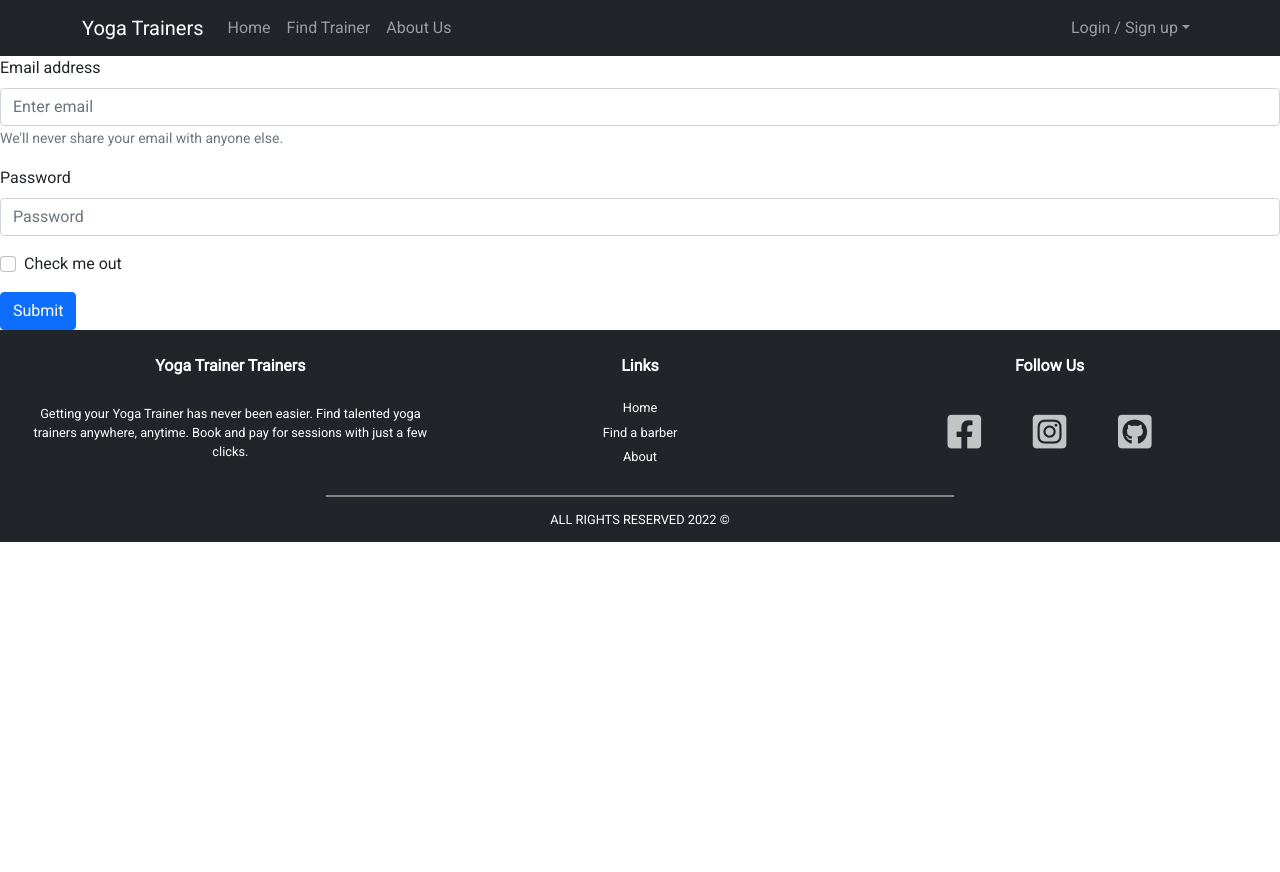
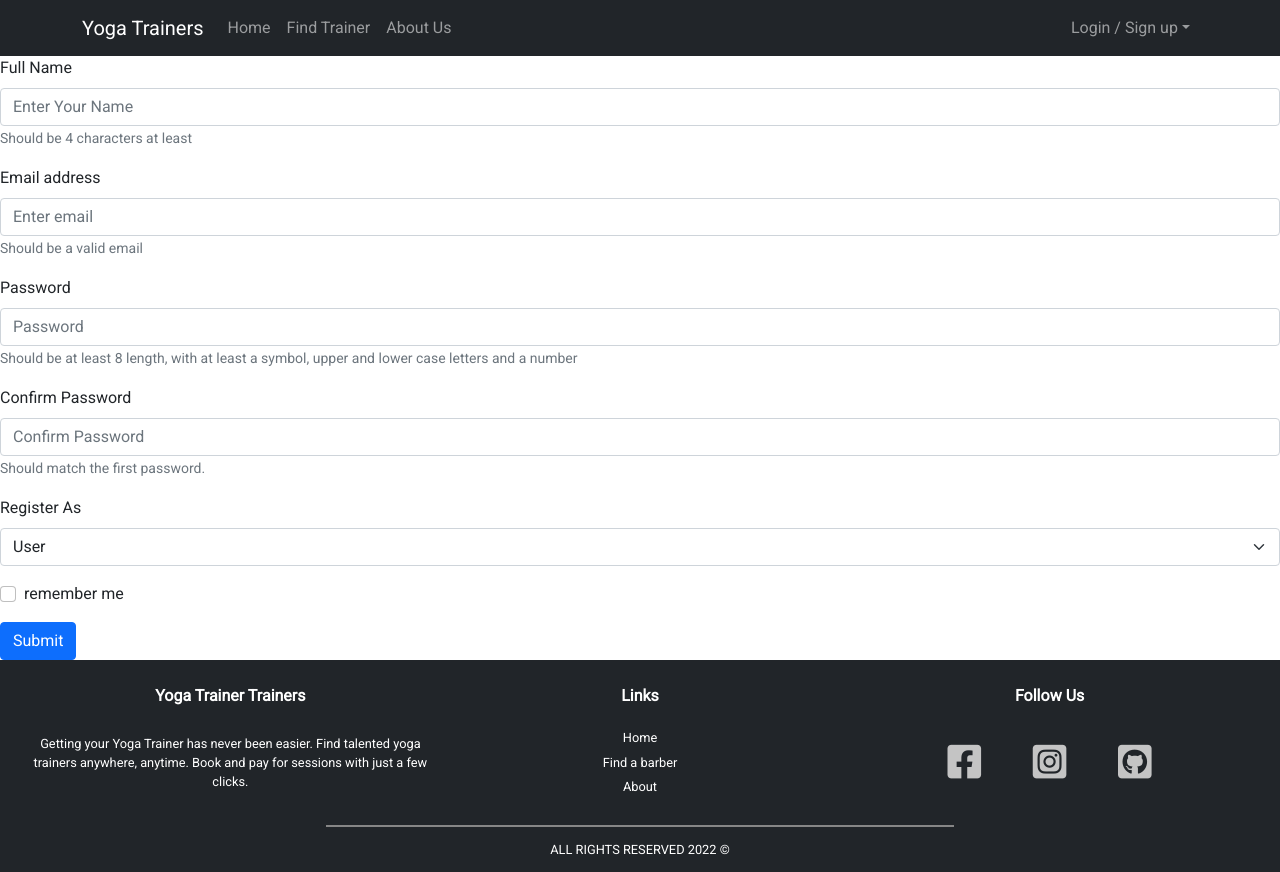
Before and after one commit to yaserananbeh/yogaTrainerApp, a React (Create React App) app in the folder client/: page /register in a window 1280 px wide. Before the commit the page ends 800 px from the top, so only its background shows below. Built offline with nearby package versions, Linux system fonts and the light colour scheme.

Commit message:
handle register form functionality and validation

```diff
--- a/client/src/components/RegisterForm.js
+++ b/client/src/components/RegisterForm.js
@@ -1,25 +1,131 @@
 import React from "react";
 import { Form, Button } from "react-bootstrap/";
+import axios from "axios";
 
 function RegisterPage() {
+  const validateEmail = (email) => {
+    return String(email)
+      .toLowerCase()
+      .match(
+        /^(([^<>()[\]\\.,;:\s@"]+(\.[^<>()[\]\\.,;:\s@"]+)*)|(".+"))@((\[[0-9]{1,3}\.[0-9]{1,3}\.[0-9]{1,3}\.[0-9]{1,3}\])|(([a-zA-Z\-0-9]+\.)+[a-zA-Z]{2,}))$/
+      );
+  };
+  const checkPassword = (str) => {
+    var re = /^(?=.*\d)(?=.*[!@#$%^&*])(?=.*[a-z])(?=.*[A-Z]).{8,}$/;
+    return re.test(str);
+  };
+  const handleSubmitLogin = (e) => {
+    e.preventDefault();
+    let fullName = e.target.formBasicFullName.value;
+    let email = e.target.formBasicEmail.value;
+    let password = e.target.formBasicPassword.value;
+    let password2 = e.target.formBasicPassword2.value;
+    let userType = e.target.formBasicUserType.value;
+    let registerLock = 0;
+    if (validateEmail(email)) {
+      e.target.formBasicEmail.nextSibling.classList = "form-text text-success";
+    } else {
+      e.target.formBasicEmail.nextSibling.classList = "form-text text-danger";
+      registerLock++;
+    }
+    if (fullName.length >= 4) {
+      e.target.formBasicFullName.nextSibling.classList =
+        "form-text text-success";
+    } else {
+      e.target.formBasicFullName.nextSibling.classList =
+        "form-text text-danger";
+
+      registerLock++;
+    }
+    if (checkPassword(password)) {
+      e.target.formBasicPassword.nextSibling.classList =
+        "form-text text-success";
+    } else {
+      e.target.formBasicPassword.nextSibling.classList =
+        "form-text text-danger";
+      registerLock++;
+    }
+    if (password == password2 && checkPassword(password2)) {
+      e.target.formBasicPassword2.nextSibling.classList =
+        "form-text text-success";
+    } else {
+      e.target.formBasicPassword2.nextSibling.classList =
+        "form-text text-danger";
+      registerLock++;
+    }
+    if (registerLock == 0) {
+      // add new user
+      let newUserBody = {
+        name: fullName,
+        email: email,
+        password: password,
+        userType: userType,
+      };
+      axios
+        .post(`http://localhost:4000/api/users/`, newUserBody)
+        .then((usersData) => console.log(usersData))
+        .catch((err) => console.log(err));
+    } else {
+      console.log("can't register");
+    }
+
+    // get users
+    // axios
+    //   .get(`http://localhost:4000/api/users/`)
+    //   // .then((res) => res.json())
+    //   .then((usersData) => console.log(usersData));
+  };
   return (
     <div>
-      <Form>
+      <Form onSubmit={handleSubmitLogin}>
+        <Form.Group className="mb-3" controlId="formBasicFullName">
+          <Form.Label>Full Name</Form.Label>
+          <Form.Control type="text" placeholder="Enter Your Name" />
+          <Form.Text className="text-muted">
+            Should be 4 characters at least
+          </Form.Text>
+        </Form.Group>
         <Form.Group className="mb-3" controlId="formBasicEmail">
           <Form.Label>Email address</Form.Label>
           <Form.Control type="email" placeholder="Enter email" />
-          <Form.Text className="text-muted">
-            We'll never share your email with anyone else.
-          </Form.Text>
+          <Form.Text className="text-muted">Should be a valid email</Form.Text>
         </Form.Group>
 
         <Form.Group className="mb-3" controlId="formBasicPassword">
           <Form.Label>Password</Form.Label>
           <Form.Control type="password" placeholder="Password" />
+          <Form.Text className="text-muted">
+            Should be at least 8 length, with at least a symbol, upper and lower
+            case letters and a number
+          </Form.Text>
         </Form.Group>
+        <Form.Group className="mb-3" controlId="formBasicPassword2">
+          <Form.Label>Confirm Password</Form.Label>
+          <Form.Control type="password" placeholder="Confirm Password" />
+          <Form.Text className="text-muted">
+            Should match the first password.
+          </Form.Text>
+        </Form.Group>
+        <Form.Group className="mb-3" controlId="formBasicUserType">
+          <Form.Label>Register As </Form.Label>
+
+          <Form.Select
+            aria-label="Default select example"
+            required
+            defaultValue={2}
+          >
+            <option hidden disabled>
+              Choose an option
+            </option>
+            <option value="2">User</option>
+            <option value="1">Trainer</option>
+          </Form.Select>
+        </Form.Group>
+
         <Form.Group className="mb-3" controlId="formBasicCheckbox">
-          <Form.Check type="checkbox" label="Check me out" />
+          <Form.Check type="checkbox" label="remember me" />
         </Form.Group>
+
         <Button variant="primary" type="submit">
           Submit
         </Button>
```
